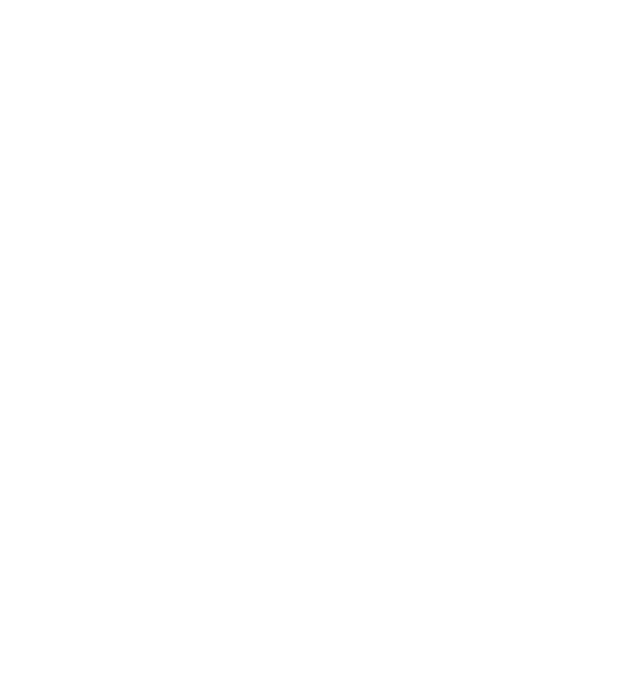
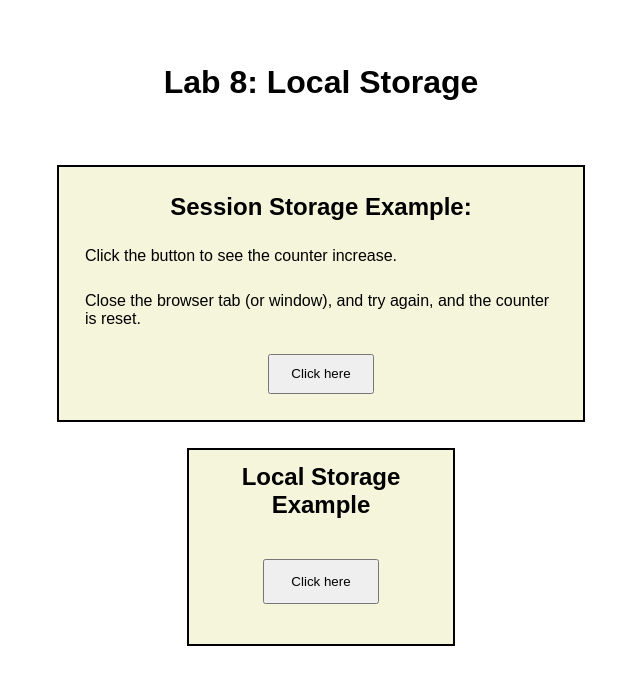
Before and after one commit to marioCoding/lab8, a plain HTML site: page index.html in a window 1280 px wide. Shown: the whole page, without its empty margins (319-959 px from the left). Drawn offline with Linux system fonts and the light colour scheme.

Commit message:
final push

```diff
--- /dev/null
+++ b/css/index.css
@@ -0,0 +1,46 @@
+* {
+  margin: 0;
+  padding: 0;
+  font-family: Arial, Helvetica, sans-serif;
+}
+h1 {
+  text-align: center;
+  margin: 5%;
+}
+main {
+  display: flex;
+  justify-content: center;
+  align-items: center;
+  flex-direction: column;
+}
+.article1 {
+  border: 2px solid #000;
+  background-color: beige
+}
+h2 {
+  text-align: center;
+  font-weight: light;
+  margin: 5%
+}
+p {
+  margin: 5%;
+}
+#result {
+  margin: 5%;
+}
+#btn1 {
+  padding: 2% 4%;
+  display: block;
+  margin: 5% auto;
+}
+
+.article2 {
+  border: 2px solid #000;
+  background-color: beige;
+  margin-top: 2%;
+}
+#showName {
+  padding: 5% 10%;
+  display: block;
+  margin: 15% auto;
+}
--- a/index.html
+++ b/index.html
@@ -1 +1,30 @@
-<!--index.html-->
+<!DOCTYPE html>
+<html lang="en">
+<head>
+  <meta charset="UTF-8">
+  <meta http-equiv="X-UA-Compatible" content="IE=edge">
+  <meta name="viewport" content="width=device-width, initial-scale=1.0">
+  <link href="./css/index.css" rel="stylesheet">
+  <title>Lab 8</title>
+</head>
+<body>
+  <header>
+      <h1>Lab 8: Local Storage</h1>
+  </header>
+  <main>
+      <article class="article1">
+          <h2>Session Storage Example: </h2>
+          <div id="result"></div>
+          <p>Click the button to see the counter increase.</p>
+          <p>Close the browser tab (or window), and try again, and the counter is reset.</p>
+          <button id="btn1" type="button">Click here</button>
+      </article>
+
+      <article class="article2">
+          <h2>Local Storage Example</h2>
+          <button id="showName">Click here</button>
+      </article>
+  </main>
+  <script src="./js/main.js" type="module"></script>
+</body>
+</html>
--- /dev/null
+++ b/js/main.js
@@ -0,0 +1,26 @@
+// Session storage
+  const btn = document.getElementById('btn1');
+  btn.addEventListener('click', clickCounter);
+
+  function clickCounter(e) {
+    if (typeof Storage !== "undefined") {
+      let count = sessionStorage.getItem('clickcount');
+      if (count) {
+        sessionStorage.setItem('clickcount', Number(count) + 1);
+      } else {
+        sessionStorage.setItem('clickcount', 1);
+      }
+
+      document.getElementById("result").innerHTML =
+        `You have clicked the button ${sessionStorage.getItem('clickcount')} time(s).`;
+    } else {
+      document.getElementById("result").innerHTML =
+        "Sorry, your browser does not support web storage...";
+    }
+  }
+
+// Local storage
+  let myName = localStorage.setItem("name", "Mario Salinas");
+  document.getElementById("showName").addEventListener('click', e => {
+    alert(localStorage.getItem('name'))
+  });
```
